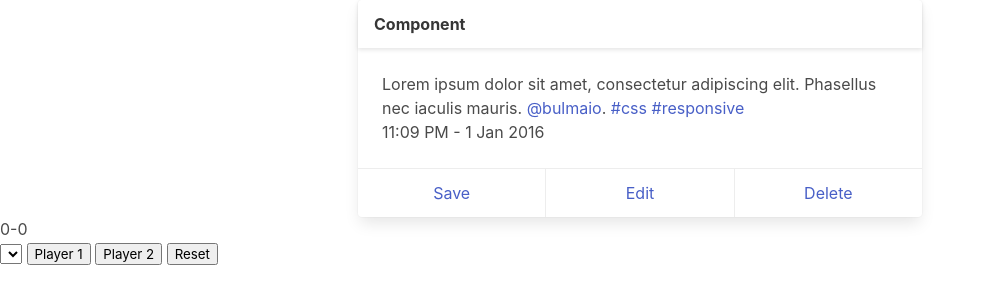
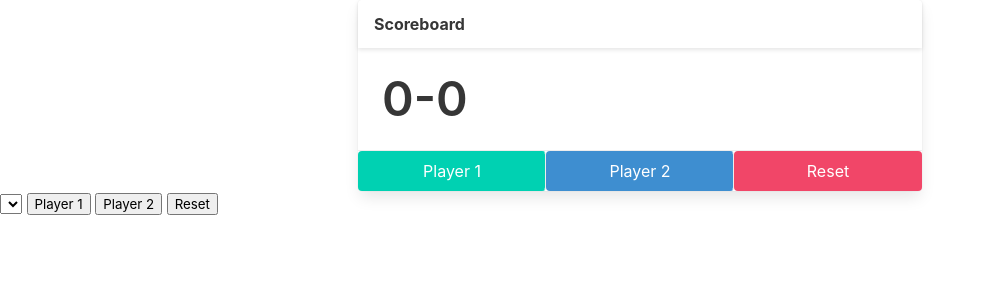
Before and after one commit to natan15/Scoreboard, a plain HTML site: page index.html in a window 1280 px wide. Shown: the whole page, without its empty margins (0-987 px from the left). Drawn offline with nearby package versions, Linux system fonts and the light colour scheme.

Commit message:
updated styling

```diff
--- a/index.html
+++ b/index.html
@@ -15,7 +15,7 @@
                 <div class="card">
                     <header class="card-header">
                       <p class="card-header-title">
-                        Component
+                        Scoreboard
                       </p>
                       <button class="card-header-icon" aria-label="more options">
                         <span class="icon">
@@ -24,24 +24,20 @@
                       </button>
                     </header>
                     <div class="card-content">
-                      <div class="content">
-                        Lorem ipsum dolor sit amet, consectetur adipiscing elit. Phasellus nec iaculis mauris.
-                        <a href="#">@bulmaio</a>. <a href="#">#css</a> <a href="#">#responsive</a>
-                        <br>
-                        <time datetime="2016-1-1">11:09 PM - 1 Jan 2016</time>
-                      </div>
+                        <h1 class="title is-1"><span id="p1Display">0</span>-<span id="p2Display">0</span></h1>
                     </div>
                     <footer class="card-footer">
-                      <a href="#" class="card-footer-item">Save</a>
-                      <a href="#" class="card-footer-item">Edit</a>
-                      <a href="#" class="card-footer-item">Delete</a>
+                        <button id="p1" class="is-primary button card-footer-item">Player 1</button>
+                        <button id="p2" class="is-info button card-footer-item">Player 2</button>
+                        <button id="reset" class="is-danger button card-footer-item">Reset</button>
+
                     </footer>
                   </div>
             </div>
         </div>
     </div>
 
-    <h1><span id="p1Display">0</span>-<span id="p2Display">0</span></h1>
+
 
     <select name="" id="playto">
         <option value="3"></option>
```
